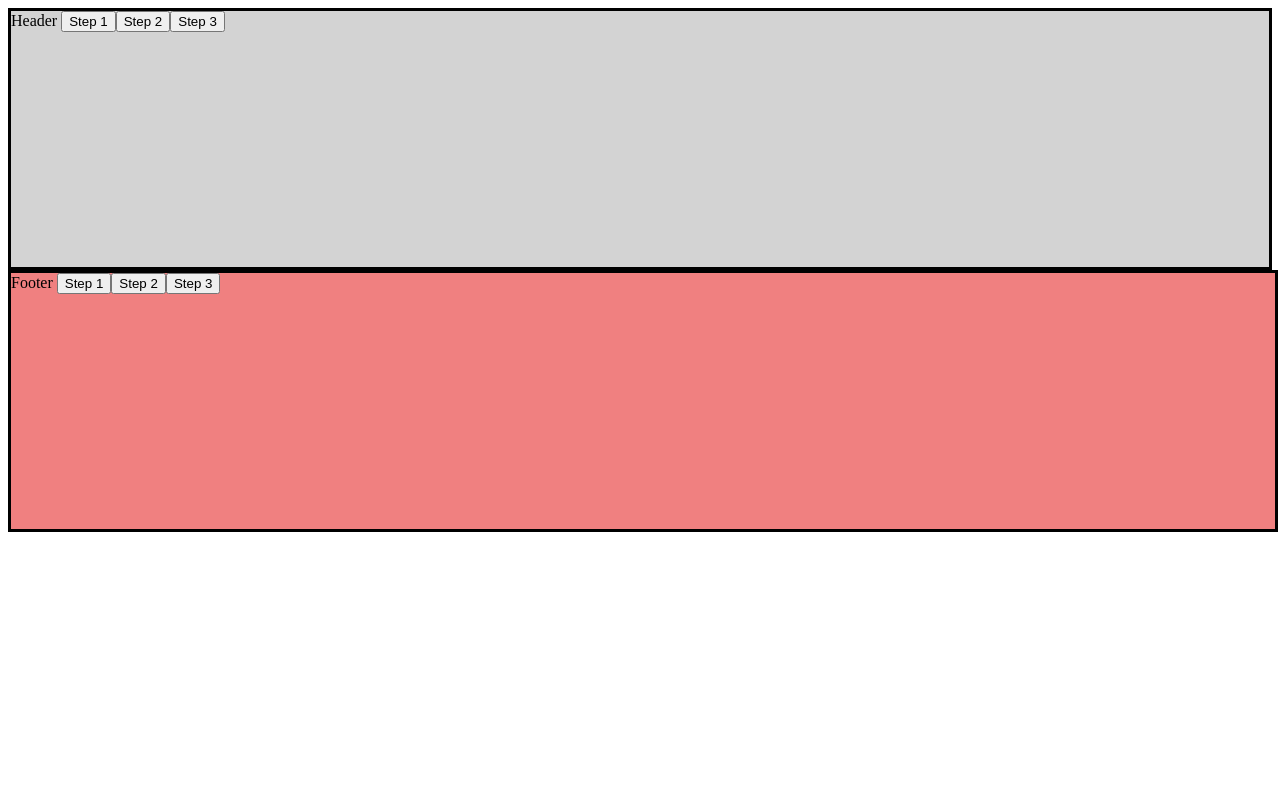
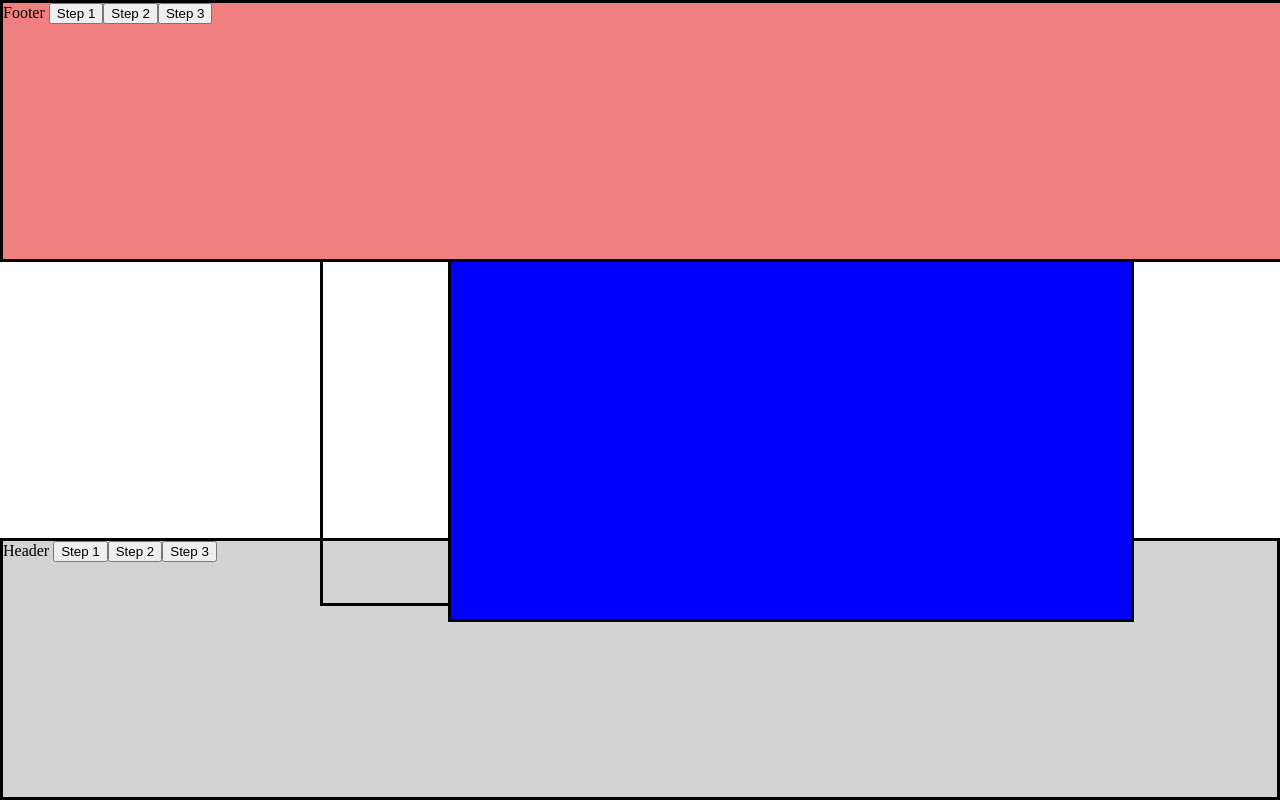
Before and after one commit to ericaferrao/angular-accelya-interview, an Angular app: page / in a window 1280 px wide. Built offline with nearby package versions, Linux system fonts and the light colour scheme.

Commit message:
7 files modified

```diff
--- a/src/app/app.component.html
+++ b/src/app/app.component.html
@@ -2,8 +2,14 @@
 
 <!-- <app-modal><app-modal> -->
 
-  <div>
+  <div style="width:50%; height:50%;position:absolute; top:25%;
+  left:25%;
+  border:solid">
+
+    <button (click)="toggle_modal()">Click</button>
   </div>
+
+  <app-modal *ngIf="showModal"></app-modal>
 
 
 <app-footer></app-footer>
--- a/src/app/app.component.ts
+++ b/src/app/app.component.ts
@@ -12,7 +12,12 @@ export class AppComponent {
 
   products: any = [];
 
+  showModal=true;
+
   constructor(private httpClient: HttpClient) {}
+  toggle_modal(){
+    this.showModal = !this.showModal
+  }
   ngOnInit() {
     // console.log(' erica');
     // this.httpClient.get('assets/data.json').subscribe(data => {
--- a/src/app/footer/footer.component.css
+++ b/src/app/footer/footer.component.css
@@ -4,4 +4,8 @@
   height: 20vw;
   background: lightcoral;
   margin: 0px;
+  position: absolute;
+  top: 0px;
+  left: 0px;
+  right: 0px;
 }
--- a/src/app/header/header.component.css
+++ b/src/app/header/header.component.css
@@ -5,4 +5,8 @@
   background: lightgrey;
   margin: 0px;
   width: inherit;
+  position: absolute;
+  bottom: 0px;
+  left: 0px;
+  right: 0px;
 }
--- a/src/app/modal/modal.component.css
+++ b/src/app/modal/modal.component.css
@@ -1,3 +1,6 @@
-app-modal{
-  height: 200px;
+.a{
+  width:50%; height:50%;position:absolute; top:25%;
+  left:35%;
+  border:solid;
+  background-color: blue;
 }
--- a/src/app/modal/modal.component.html
+++ b/src/app/modal/modal.component.html
@@ -1,6 +1,6 @@
 Modal by erica
 
-<ul>
+<ul class="a">
 <li *ngFor="let product of products">
 
 </li>
--- a/src/app/productserv.service.ts
+++ b/src/app/productserv.service.ts
@@ -12,6 +12,8 @@ export class ProductservService {
 
     this.httpClient.get('assets/data.json').subscribe(data => {
 
+      console.log(data)
+
       this.products = data;
 
       return this.products
```
